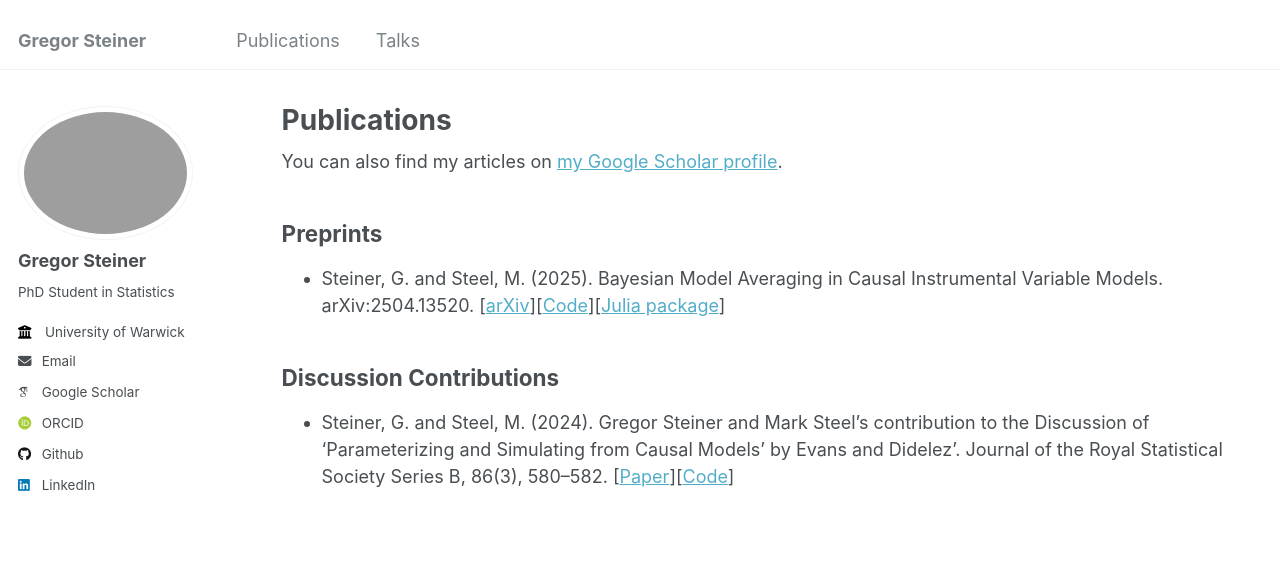
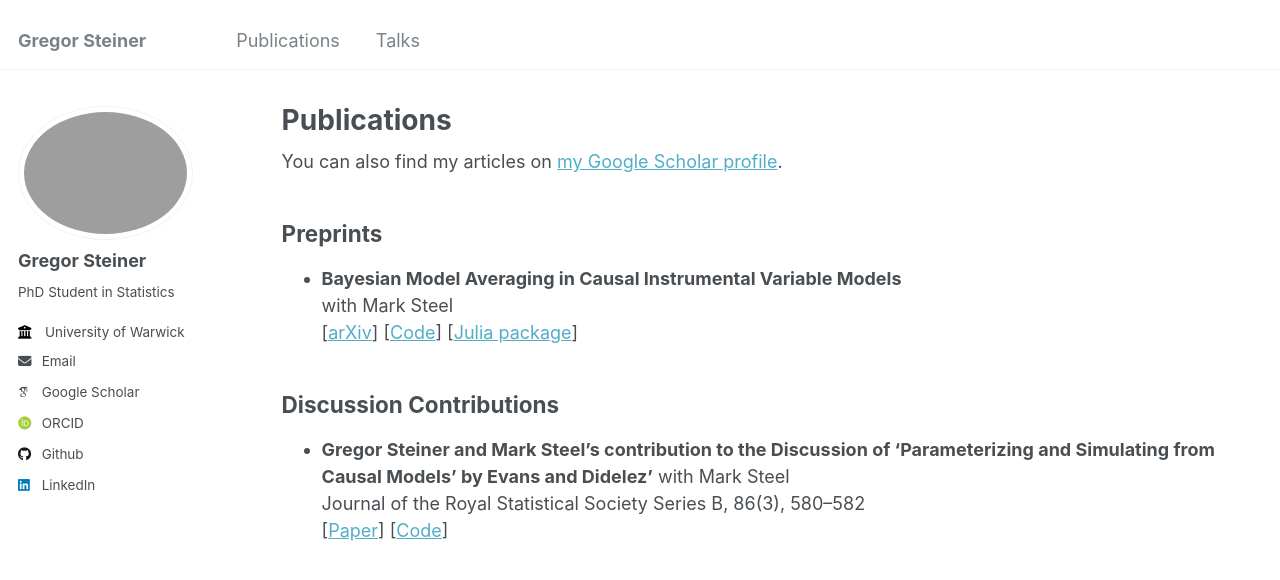
Before and after one commit to gregorsteiner/gregorsteiner.github.io, a Jekyll site: the page built from _pages/publications.md, in a window 1280 px wide. Shown: the top 580 px of the page. Built offline with Jekyll 4.4.1, drawn with Linux system fonts in a browser that asks for light colours; some web fonts are replaced.

Commit message:
Updated publications

```diff
--- a/_pages/publications.md
+++ b/_pages/publications.md
@@ -11,8 +11,14 @@
 
 ## Preprints
 
-* Steiner, G. and Steel, M. (2025). Bayesian Model Averaging in Causal Instrumental Variable Models. arXiv:2504.13520. [[arXiv](https://arxiv.org/abs/2504.13520)][[Code](https://github.com/gregorsteiner/gIVBMA-Code)][[Julia package](https://github.com/gregorsteiner/gIVBMA.jl)]
+
+* **Bayesian Model Averaging in Causal Instrumental Variable Models**
+  with Mark Steel
+  [[arXiv](https://arxiv.org/abs/2504.13520)] [[Code](https://github.com/gregorsteiner/gIVBMA-Code)] [[Julia package](https://github.com/gregorsteiner/gIVBMA.jl)]
 
 ## Discussion Contributions
 
-* Steiner, G. and Steel, M. (2024). Gregor Steiner and Mark Steel’s contribution to the Discussion of ‘Parameterizing and Simulating from Causal Models’ by Evans and Didelez’. Journal of the Royal Statistical Society Series B, 86(3), 580–582. [[Paper](https://doi.org/10.1093/jrsssb/qkae021)][[Code](https://github.com/gregorsteiner/Evans_Didelez_2023)]
+* **Gregor Steiner and Mark Steel’s contribution to the Discussion of ‘Parameterizing and Simulating from Causal Models’ by Evans and Didelez’**
+  with Mark Steel
+  Journal of the Royal Statistical Society Series B, 86(3), 580–582
+  [[Paper](https://doi.org/10.1093/jrsssb/qkae021)] [[Code](https://github.com/gregorsteiner/Evans_Didelez_2023)]
```
